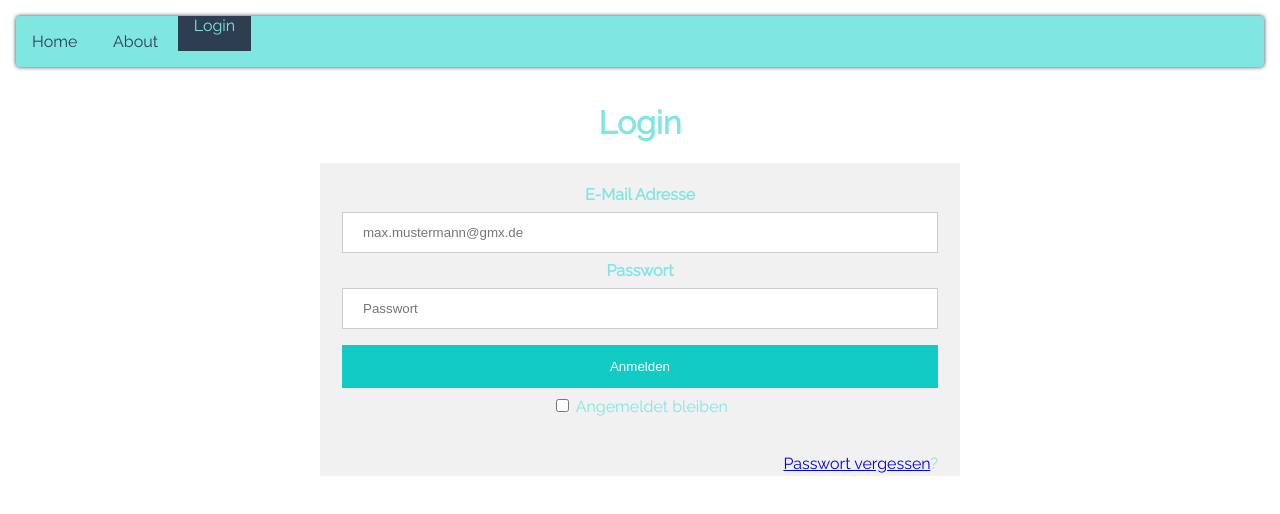
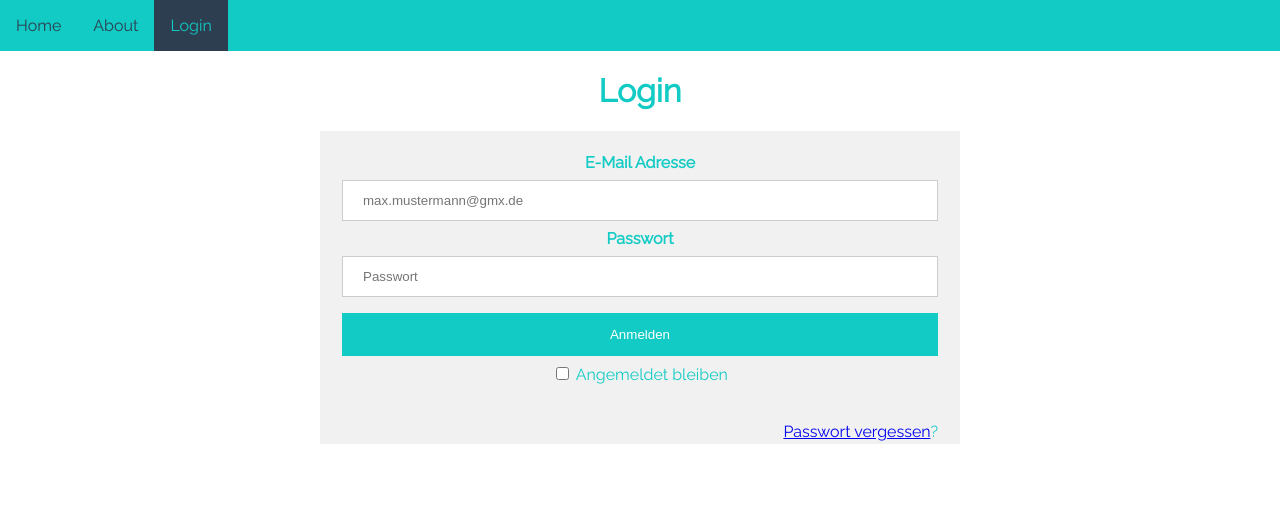
Before and after one commit to NeighborhoodAid/frontend, a Vue app: page /login in a window 1280 px wide. Shown: the top 514 px of the page. Built offline with nearby package versions, Linux system fonts and the light colour scheme.

Commit message:
Update nav and profile design

```diff
--- a/src/App.vue
+++ b/src/App.vue
@@ -1,11 +1,11 @@
 <template>
   <div id="app">
     <div id="nav">
-      <router-link to="/">Home</router-link> |
-      <router-link to="/about">About</router-link> |
-      <span v-if="$store.getters['userModule/isLoggedIn']"> <router-link to="/profile">Profile</router-link> | </span>
-      <span v-if="$store.getters['userModule/isLoggedIn']"> <router-link to="/logout">Logout</router-link> </span>
-      <span v-else> <router-link to="/login">Login</router-link></span>
+      <router-link to="/">Home</router-link>
+      <router-link to="/about">About</router-link>
+      <router-link v-if="$store.getters['userModule/isLoggedIn']" to="/profile">Profile</router-link>
+      <router-link v-if="$store.getters['userModule/isLoggedIn']" to="/logout">Logout</router-link>
+      <router-link v-else to="/login">Login</router-link>
     </div>
     <router-view/>
   </div>
@@ -28,7 +28,7 @@ export default Vue.extend({
     -webkit-font-smoothing: antialiased;
     -moz-osx-font-smoothing: grayscale;
     text-align: center;
-    color: #80E6E2;
+    color: #12CBC4;
     //background: #1289A7;
 
     height: 100%;
@@ -38,11 +38,9 @@ export default Vue.extend({
   }
 
   #nav {
-    background: #80E6E2;
-    box-shadow: 0px 0px 4px #2c3e50;
-    margin: 1em;
-    border-radius: .25em;
+    background: #12CBC4;
     overflow: hidden;
+    flex-shrink: 0;
 
     display: flex;
 
@@ -52,7 +50,7 @@ export default Vue.extend({
       color: #2c3e50;
 
       &.router-link-exact-active {
-        color: #80E6E2;
+        color: #12CBC4;
         background: #2c3e50;
       }
     }
--- a/src/views/Profile.vue
+++ b/src/views/Profile.vue
@@ -2,13 +2,12 @@
     <div class="profile-wrapper">
         <div class="profile">
             <img v-bind:src="userimage" class="profile-picture">
-            <h1>{{username}} <img class="icon" src="../assets/pen.svg"></h1>
+            <h1>{{username}} ✏️</h1>
             <div class="profile-menu">
-                <a href="" class="menu-item"><img class="icon" src="../assets/pen.svg"> Passwort ändern</a>
-                <a href="" class="menu-item"><img class="icon" src="../assets/pen.svg"> Banutzername ändern</a>
-                <a href="" class="menu-item"><img class="icon" src="../assets/pen.svg"> E-Mail ändern</a>
-                <a href="" class="menu-item"><img class="icon" src="../assets/pen.svg"> Handynummer ändern</a>
-                <a href="" class="menu-item"><img class="icon" src="../assets/pen.svg"> Konto löschen</a>
+                <a href="" class="menu-item">🔑 Passwort ändern <span class="align-right">✏️</span></a>
+                <a href="" class="menu-item">📧 E-Mail ändern <span class="align-right">✏️</span></a>
+                <a href="" class="menu-item">📞 Handynummer ändern <span class="align-right">✏️</span></a>
+                <a href="" class="menu-item">👤 Konto löschen <span class="align-right">🗑️</span></a>
             </div>
         </div>
     </div>
@@ -33,6 +32,10 @@
         align-items: center;
     }
 
+    .align-right {
+        float: right;
+    }
+
     .profile {
         // margin: 1em;
 
@@ -51,11 +54,15 @@
                 padding: 1em;
                 margin:0 0 1em 0;
                 text-decoration: none;
-                background: #80E6E2;
-                color: #2c3e50;
-                box-shadow: 0px 2px 4px #2c3e50;
+                background: #2c3e50;
+                color: #80E6E2;
                 text-align: left;
-                border-radius: .25em;
+                // border-radius: .25em;
+                transition: .25s;
+
+                &:hover {
+                    box-shadow: 1px 1px 4px #2c3e50;
+                }
             }
         }
 
```
Also changed, not shown: src/assets/key_icon.svg (added), src/assets/pen_icon.svg (added).
